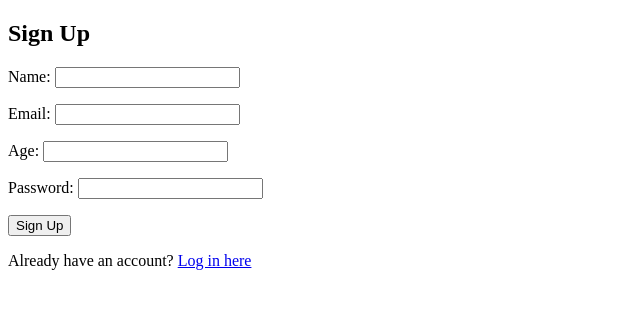
After one commit to oboyle3/Baker_Golf, a Django app: page /signup/ in a window 1280 px wide. The commit adds this page. Shown: the top 309 px of the page, without its empty margins (0-640 px from the left). Run offline with Django 5.2, Linux system fonts and the light colour scheme.

Commit message:
login screen

```diff
--- a/myapp/forms.py
+++ b/myapp/forms.py
@@ -1,8 +1,39 @@
-#Now, create a login form using Django’s built-in authentication system.
+# from django import forms
+# from .models import User
 
+# class SignUpForm(forms.ModelForm):
+#     password = forms.CharField(widget=forms.PasswordInput)
+
+#     class Meta:
+#         model = User
+#         fields = ['name', 'email', 'age', 'password']
+
+#     def save(self, commit=True):
+#         user = super().save(commit=False)
+#         user.set_password(self.cleaned_data['password'])  # Hash password
+#         if commit:
+#             user.save()
+#         return user
+from .models import User, Golfer, AllUsersFavoriteGolfers
 from django import forms
-from django.contrib.auth.forms import AuthenticationForm
+class SignUpForm(forms.ModelForm):
+    password = forms.CharField(widget=forms.PasswordInput)
 
-class LoginForm(AuthenticationForm):
-    username = forms.EmailField(label="Email", widget=forms.EmailInput(attrs={'class': 'form-control'}))
-    password = forms.CharField(label="Password", widget=forms.PasswordInput(attrs={'class': 'form-control'}))
+    class Meta:
+        model = User
+        fields = ['name', 'email', 'age', 'password']
+
+    def save(self, commit=True):
+        user = super().save(commit=False)
+        user.set_password(self.cleaned_data['password'])  # Hash password
+        if commit:
+            user.save()
+
+        # Manually specify the golfer IDs you want to assign (IDs 1, 4, 5, 10)
+        default_golfer_ids = [1, 4, 5, 10]
+
+        # Loop through the golfer IDs and create entries in the favorite golfers table
+        for golfer_id in default_golfer_ids:
+            AllUsersFavoriteGolfers.objects.create(user_id=user.id, golfer_id=golfer_id)
+
+        return user
--- a/myapp/models.py
+++ b/myapp/models.py
@@ -35,7 +35,15 @@ class User(AbstractBaseUser, PermissionsMixin):
     password = models.CharField(max_length=255)  # Password will be hashed
     age = models.IntegerField()
     # Many-to-Many relationship to Golfer
-    favorite_golfers = models.ManyToManyField("Golfer", related_name="fans", blank=True)
+    #favorite_golfers = models.ManyToManyField("Golfer", related_name="fans", blank=True)
+        # Many-to-Many relationship to Golfer with a custom intermediary table
+    favorite_golfers = models.ManyToManyField(
+        "Golfer",
+        related_name="fans",
+        blank=True,
+        through="AllUsersFavoriteGolfers"
+    )
+
 
     # User authentication-related fields
     is_active = models.BooleanField(default=True)
@@ -69,3 +77,12 @@ class Golfer(models.Model):
 
     class Meta:
         db_table = "all_golfers"
+
+
+#added
+class AllUsersFavoriteGolfers(models.Model):
+    user = models.ForeignKey('User', on_delete=models.CASCADE)  # Linking to User
+    golfer = models.ForeignKey('Golfer', on_delete=models.CASCADE)  # Linking to Golfer
+
+    class Meta:
+        db_table = 'all_users_favorite_golfers'  # Specify table name if needed
--- a/myapp/templates/login.html
+++ b/myapp/templates/login.html
@@ -22,6 +22,12 @@
     {% if error %}
         <p style="color: red;">{{ error }}</p>
     {% endif %}
+
+      <!-- Logout Button -->
+      <form method="post" action="{% url 'signup' %}">
+        {% csrf_token %}
+        <button type="submit" class="btn btn-danger">sign up</button>
+    </form>
 </body>
 </html>
 <!-- This form displays the email and password fields, and handles login errors. -->
--- /dev/null
+++ b/myapp/templates/signup.html
@@ -0,0 +1,15 @@
+<!DOCTYPE html>
+<html>
+<head>
+    <title>Sign Up</title>
+</head>
+<body>
+    <h2>Sign Up</h2>
+    <form method="post">
+        {% csrf_token %}
+        {{ form.as_p }}
+        <button type="submit">Sign Up</button>
+    </form>
+    <p>Already have an account? <a href="{% url 'login' %}">Log in here</a></p>
+</body>
+</html>
--- a/myapp/urls.py
+++ b/myapp/urls.py
@@ -1,9 +1,10 @@
-from django.urls import path
+from django.urls import path, include
 from . import views
 from .views import login_view, logout_view
 from .views import cars_view # Import the view function
 from .views import update_favorite_golfers
 from .views import updatepage
+from .views import signup_view
 urlpatterns = [
 
 
@@ -12,5 +13,6 @@ urlpatterns = [
     path('login/', login_view, name='login'),
     path('logout/', logout_view, name='logout'),
     path('updatepage/', updatepage, name='updatepage'),
+    path('signup/', signup_view, name='signup'),
 
 ]
--- a/myapp/views.py
+++ b/myapp/views.py
@@ -1,9 +1,12 @@
 from django.shortcuts import render, redirect
 from .models import User, Golfer
 from django.contrib.auth import authenticate, login, logout
-from .forms import LoginForm
+#from .forms import LoginForm
 from django.contrib.auth.decorators import login_required
 from django.contrib import messages
+from django.contrib.auth.forms import UserCreationForm
+from .forms import SignUpForm
+
 
 def login_view(request):
     if request.method == 'POST':
@@ -40,22 +43,7 @@ def cars_view(request):
     return render(request, 'cars.html', context)
 
 
-# @login_required
-# def update_favorite_golfers(request):
-#     user = request.user
-#     all_golfers = Golfer.objects.all()  # Fetch all golfers
 
-#     if request.method == "POST":
-#         selected_golfers = request.POST.getlist('golfers')  # Get selected golfer IDs
-
-#         if len(selected_golfers) > 5:  # Restrict to 5 golfers
-#             messages.error(request, "You can only select up to 5 golfers.")
-#         else:
-#             user.favorite_golfers.set(selected_golfers)  # Update user's favorite golfers
-#             messages.success(request, "Favorite golfers updated successfully!")
-#             return redirect('update_favorites')
-
-#     return render(request, 'update_favorites.html', {'all_golfers': all_golfers, 'user': user})
 @login_required
 def update_favorite_golfers(request):
     user = request.user
@@ -89,3 +77,16 @@ def update_favorite_golfers(request):
 @login_required
 def updatepage(request):
     return render(request, 'updatepage.html')  # Make sure 'blank.html' exists
+
+
+def signup_view(request):
+    if request.method == 'POST':
+        form = SignUpForm(request.POST)
+        if form.is_valid():
+            user = form.save()
+            login(request, user)  # Optionally log them in right away
+            return redirect('cars')  # Replace with your actual post-signup page
+    else:
+        form = SignUpForm()
+
+    return render(request, 'signup.html', {'form': form})
--- a/myproject/settings.py
+++ b/myproject/settings.py
@@ -135,3 +135,6 @@ STATICFILES_DIRS = [
 DEFAULT_AUTO_FIELD = 'django.db.models.BigAutoField'
 
 AUTH_USER_MODEL = 'myapp.User'  # Replace 'your_app_name' with your actual app name 3/29
+
+LOGIN_REDIRECT_URL = '/'
+LOGOUT_REDIRECT_URL = '/'
--- a/myproject/urls.py
+++ b/myproject/urls.py
@@ -17,7 +17,9 @@ Including another URLconf
 from django.contrib import admin
 from django.urls import path, include
 
+
 urlpatterns = [
     path('admin/', admin.site.urls),
     path('', include('myapp.urls')),
+    #path('accounts/', include('django.contrib.auth.urls')),  # for login/logout
 ]
```
Also changed, not shown: myapp/backends.py (added, +18 -0 lines).
